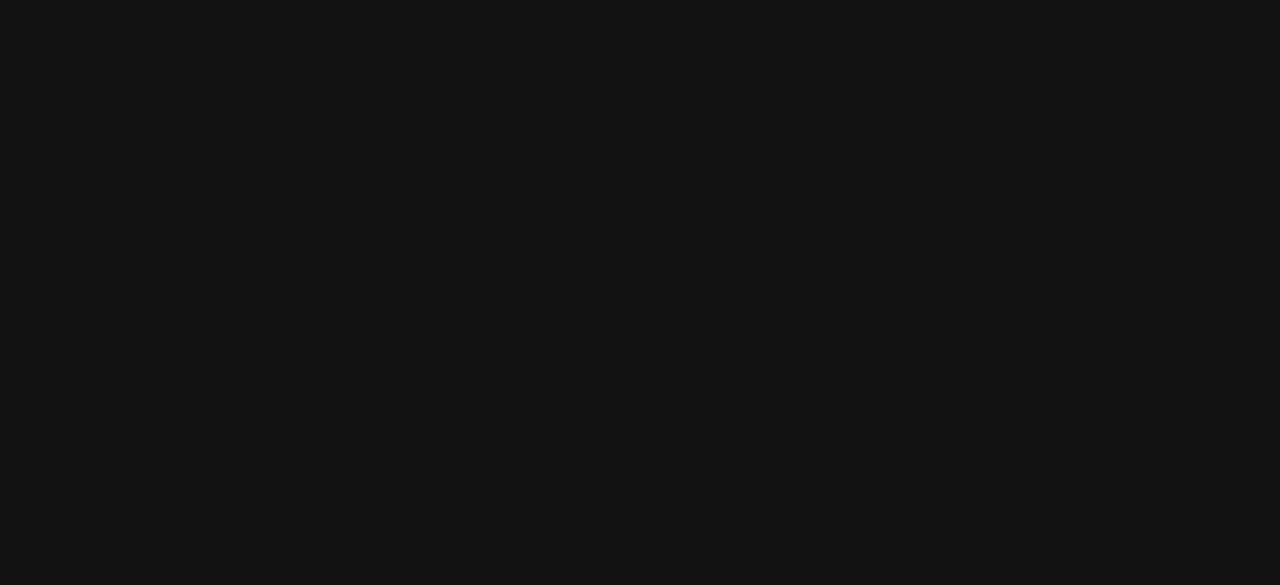
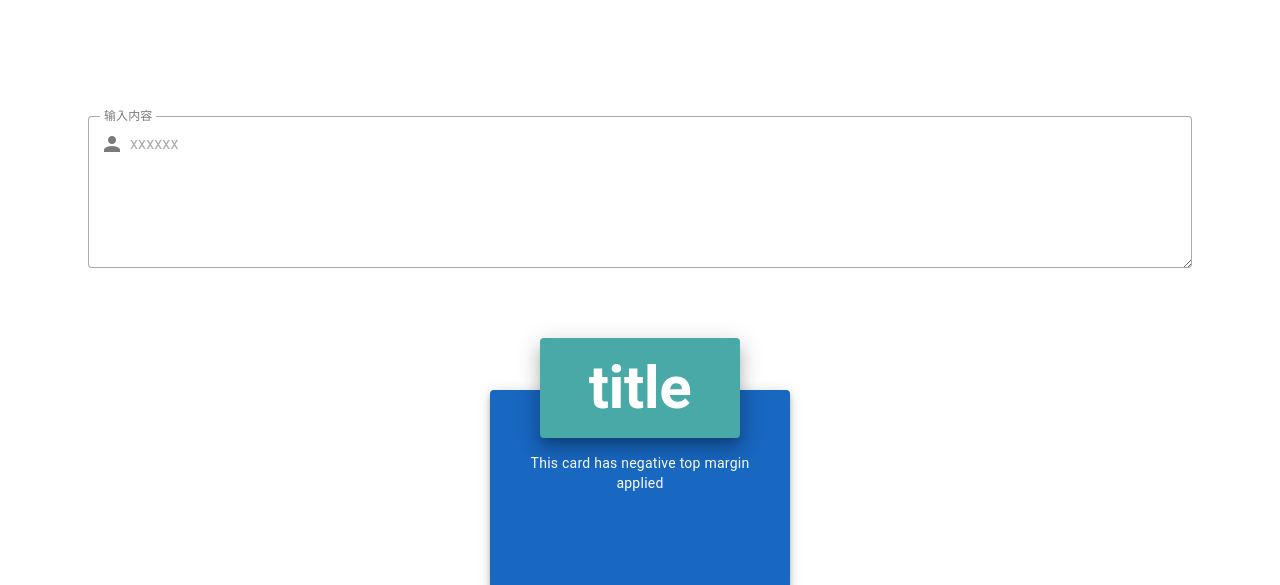
Before and after one commit to llc141525/theFirstVueOfWeb, a Vue app in the folder vueOFWeb/: page /test in a window 1280 px wide. Shown: the part 294-879 px from the top of the page. Before the commit the page ends 800 px from the top, so only its background shows below. Built offline with nearby package versions, Linux system fonts and the light colour scheme; no server answers.

Commit message:
2024年8月16日

```diff
--- a/vueOFWeb/src/pages/login.vue
+++ b/vueOFWeb/src/pages/login.vue
@@ -23,7 +23,7 @@
             <v-text-field
               v-model="age"
               label="age"
-              prepend-inner-icon="mdi-cash"
+              prepend-inner-icon="mdi-calendar"
               variant="outlined"
               prefix="输入你的年龄:"
               clearable
@@ -38,7 +38,7 @@
               label="salary"
               variant="outlined"
               prefix="输入你的薪水:"
-              prepend-inner-icon="mdi-home"
+              prepend-inner-icon="mdi-paid"
               clearable
               v-on:click:clear="salary = ''"
             ></v-text-field>
--- a/vueOFWeb/src/pages/test.vue
+++ b/vueOFWeb/src/pages/test.vue
@@ -17,7 +17,13 @@
         <td>{{ item.salary }}</td>
         <td>{{ item.gender }}</td>
         <td>
-          <v-btn color="error" @click="del(i + 1)" text="删除我" slim></v-btn>
+          <v-btn
+            color="error"
+            @click="del(i + 1)"
+            text="删除我"
+            slim
+            prepend-icon="mdi-delete"
+          ></v-btn>
         </td>
       </tr>
     </tbody>
@@ -48,9 +54,43 @@
       prefix="输入:"
       placeholder="xxx-xxx-xxx"
       variant="outlined"
-
     ></v-text-field>
   </v-container>
+
+  <v-container class="pa-md-12">
+    <v-textarea
+      label="输入内容"
+      placeholder="xxxxxx"
+      persistent-placeholder
+      prepend-inner-icon="mdi-account"
+      variant="outlined"
+    >
+    </v-textarea>
+  </v-container>
+  <div>
+    <v-card
+      class="mx-auto mb-n12 d-flex align-center"
+      height="100"
+      max-width="200"
+      color="secondary"
+      elevation="12"
+      style="position: relative; z-index: 1"
+    >
+      <v-card-text class="text-center font-weight-bold text-h2" title>title</v-card-text></v-card
+    >
+    <v-card
+      class="mx-auto pt-12"
+      height="200"
+      max-width="300"
+      color="primary"
+      elevation="5"
+      style="position: relative; z-index: 0"
+    >
+      <v-card-text class="text-center"
+        >This card has negative top margin applied</v-card-text
+      >
+    </v-card>
+  </div>
 </template>
 
 <script lang="ts" setup>
--- a/vueOFWeb/src/plugins/vuetify.ts
+++ b/vueOFWeb/src/plugins/vuetify.ts
@@ -14,7 +14,7 @@
 // https://vuetifyjs.com/en/introduction/why-vuetify/#feature-guides
 export default createVuetify({
   theme: {
-    defaultTheme: 'dark',
+    defaultTheme: 'light',
   },
   icons: {
     defaultSet: 'mdi',
```
